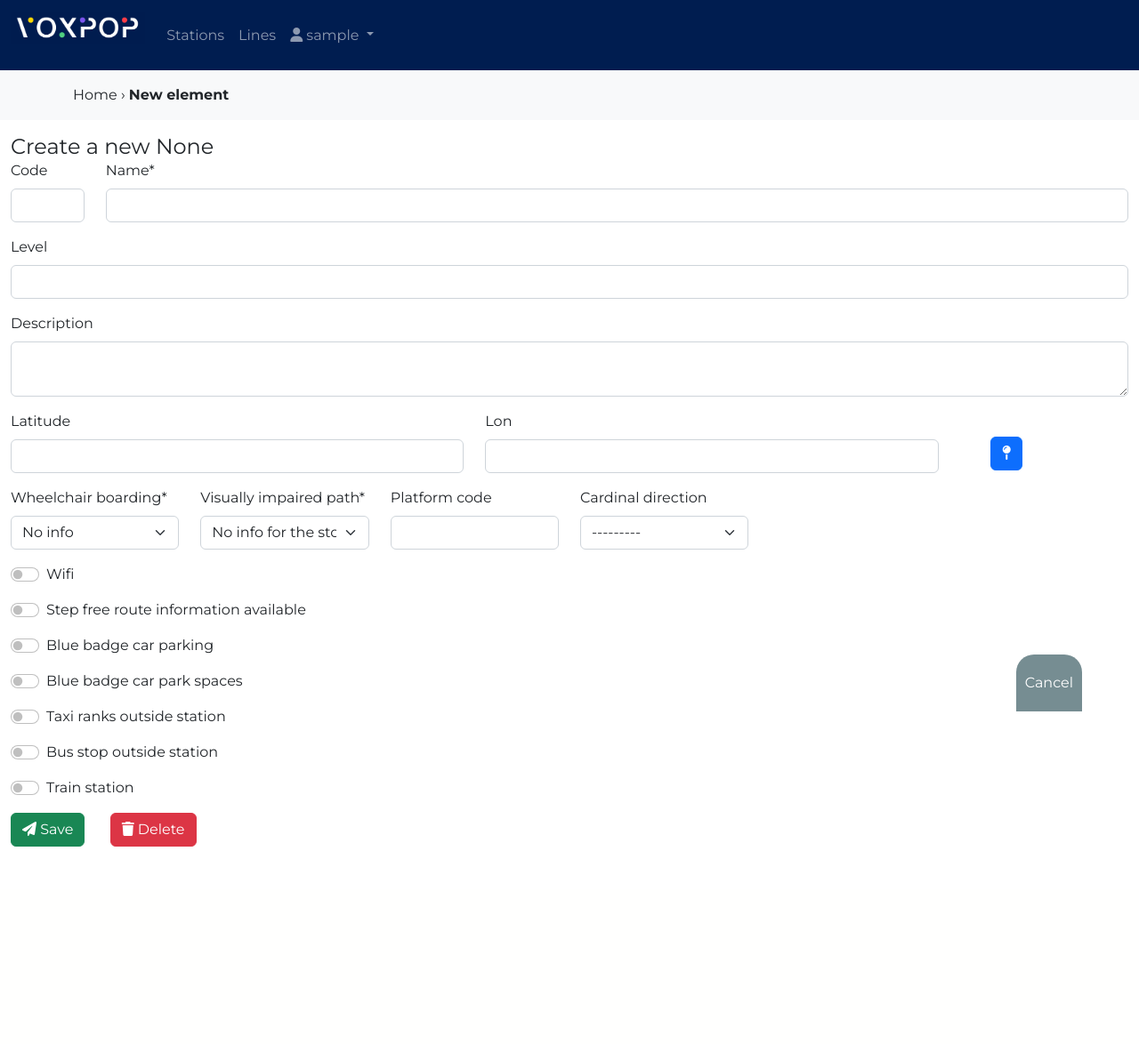
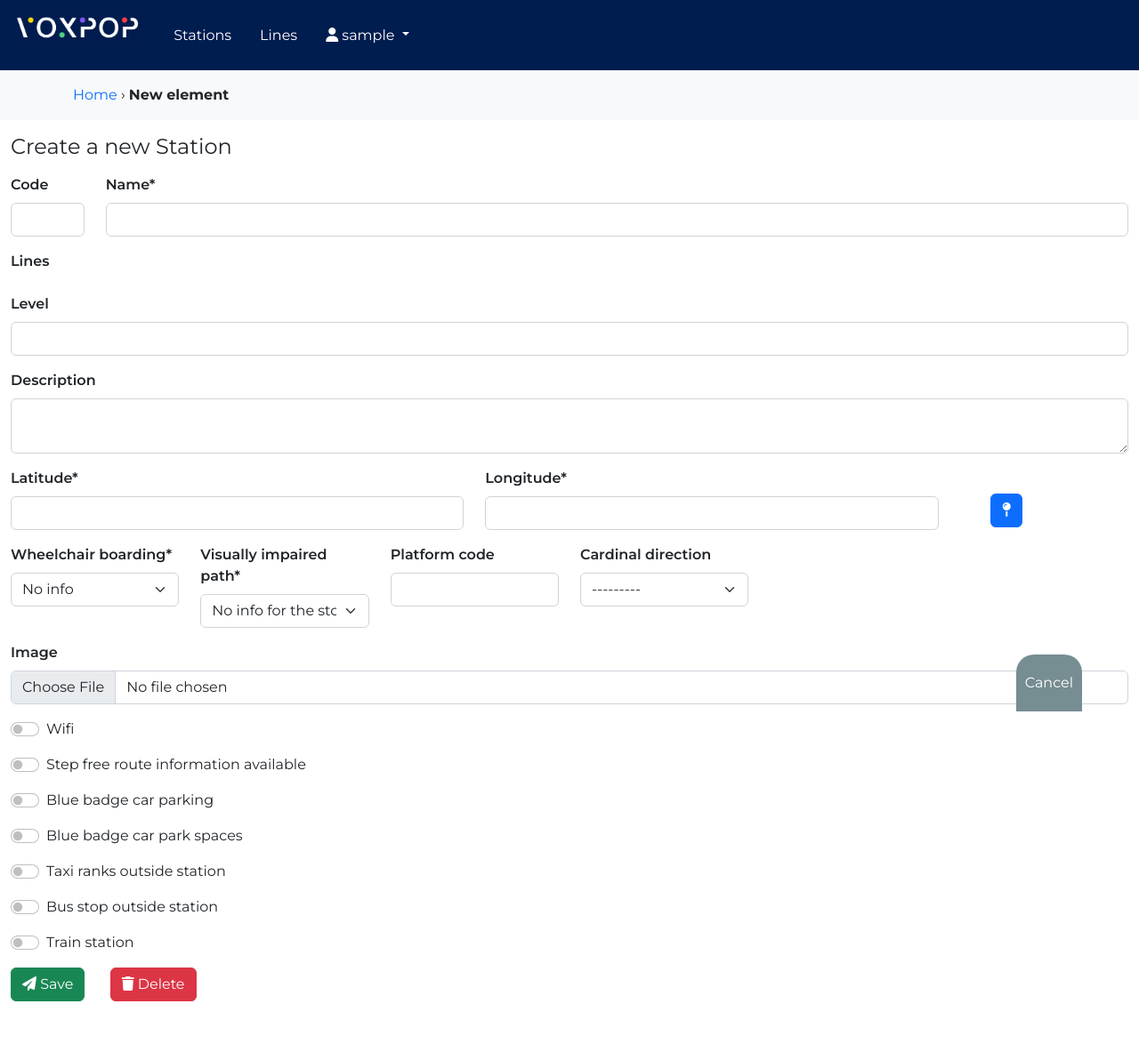
Before and after one commit to infofactory/voxpop, a Django app: page /stops/1/add/ in a window 1280 px wide. Shown: the whole page at 89% size. Before the commit the page ends 952 px from the top, so only its background shows below. Run offline with Django 4.2, Linux system fonts and the light colour scheme; the visitor is signed in with stand-in values (Sample User, id 1); data that the repository does not hold is empty; some libraries are stand-ins or nearby versions.

Commit message:
Modifiche varie

```diff
--- a/src/lisbona/settings/base.py
+++ b/src/lisbona/settings/base.py
@@ -82,9 +82,6 @@ STATICFILES_FINDERS = [
     'django.contrib.staticfiles.finders.AppDirectoriesFinder',
 ]
 
-STATICFILES_DIRS = [
-    os.path.join(PROJECT_DIR, 'static'),
-]
 
 STATIC_ROOT = os.path.join(BASE_DIR, 'static')
 STATIC_URL = '/static/'
--- a/src/lisbona/templates/base.html
+++ b/src/lisbona/templates/base.html
@@ -8,7 +8,7 @@
     <meta http-equiv="X-UA-Compatible" content="ie=edge">
     <link rel="preconnect" href="https://fonts.googleapis.com">
     <link rel="preconnect" href="https://fonts.gstatic.com" crossorigin>
-    <link href="https://fonts.googleapis.com/css2?family=Montserrat:wght@200;400;700&display=swap" rel="stylesheet">
+    <link href="https://fonts.googleapis.com/css2?family=Montserrat:wght@400;600;700&display=swap" rel="stylesheet">
     <link href="https://cdn.jsdelivr.net/npm/bootstrap@5.2.3/dist/css/bootstrap.min.css" rel="stylesheet"
         integrity="sha384-rbsA2VBKQhggwzxH7pPCaAqO46MgnOM80zW1RWuH61DGLwZJEdK2Kadq2F9CUG65" crossorigin="anonymous">
     <link rel=”stylesheet” href="{% static '/stations/css/style.css' %}">
@@ -61,21 +61,26 @@
               </button>
               <div class="collapse navbar-collapse" id="navbarNavDropdown">
                 <ul class="navbar-nav custom-nav">
-                  <li class="nav-item">
+                  <li class="nav-item mx-2">
                     <a class="nav-link" href="{% url 'home' %}">Stations</a>
                   </li>
-                  <li class="nav-item">
+                  <li class="nav-item mx-2">
                     <a class="nav-link" href="{% url 'lines' %}">Lines</a>
                   </li>
-                  <li class="nav-item dropdown">
+                  {% if request.user.is_authenticated %}
+
+                  <li class="nav-item dropdown mx-2">
                     <a class="nav-link dropdown-toggle" href="#" role="button" data-bs-toggle="dropdown" aria-expanded="false">
                         <i class="fa-solid fa-user"></i>
                        {{request.user}}
                     </a>
                     <ul class="dropdown-menu">
-                      <li><a class="dropdown-item" href="{% url 'logout' %}">Logout</a></li>
+                            <li><a class="dropdown-item" href="{% url 'logout' %}">Logout</a></li>
                     </ul>
                   </li>
+                  {% else %}
+                    <li class="nav-item mx-2"><a class="nav-link" href="{% url 'login' %}">Login</a></li>
+                  {% endif %}
                 </ul>
               </div>
             </div>
--- a/src/stations/forms.py
+++ b/src/stations/forms.py
@@ -50,7 +50,7 @@ class StopForm(ModelForm):
                 Column('code', css_class='col-sm-1 col-3'),
                 Column('name', css_class='col-sm-11 col-6')
             ),
-            Field('lines', css_class='form-select'),
+            Field('lines'),
             Row(
                 'level'
             ),
@@ -79,7 +79,10 @@ class StopForm(ModelForm):
                        css_class='col-sm-4 col-md-3 col-lg-2 col-12'),
             ),
             Row(
-                Column('outside_station_unique_id')
+                Column('outside_station_unique_id'),
+            ),
+            Row(
+                Column('image'),
             ),
             Field('wifi', css_class="form-check-input",
                   wrapper_class="form-check form-switch"),
@@ -225,13 +228,13 @@ class LineForm(ModelForm):
             Row(
                 Column('name', 'color')
             ),
-            HTML(
-            '<div class="d-flex align-items-center "><label for="color_pick ">Pick a color</label><div class="" id="defaults"></div> <input class="form-control form-control-color" type="color" id="picker"/> </div>'
-            )
         )
 
     class Meta:
         model = Line
+        widgets = {
+            'color': forms.TextInput(attrs={'type':'color', 'list':'presetColors'})
+        }
         fields = '__all__'
 
 
--- a/src/stations/models.py
+++ b/src/stations/models.py
@@ -35,10 +35,10 @@ class Stop(models.Model):
 
     code = models.CharField(max_length=20, blank=True)
     name = models.CharField(max_length=100)
-    lines = models.ManyToManyField('stations.Line', related_name='stations', blank=True, null=True)
+    lines = models.ManyToManyField('stations.Line', related_name='stations', blank=True)
     desc = models.TextField(verbose_name="Description", blank=True, null=True)
     lat = models.FloatField(verbose_name="Latitude", blank=True, null=True)
-    lon = models.FloatField(blank=True, null=True)
+    lon = models.FloatField(verbose_name="Longitude", blank=True, null=True)
     location_type = models.IntegerField(choices=LOCATION_TYPES, default=1)
     level = models.IntegerField(blank=True, null=True)
     parent_station = models.ForeignKey('self', on_delete=models.CASCADE, null=True, blank=True, related_name="children")
@@ -56,6 +56,7 @@ class Stop(models.Model):
     taxi_ranks_outside_station = models.BooleanField(default=False)
     bus_stop_outside_station = models.BooleanField(default=False)
     train_station = models.BooleanField(default=False)
+    image = models.ImageField(blank=True, upload_to='stops')
 
     def __str__(self) -> str:
         return self.name
@@ -116,6 +117,7 @@ class Lift(models.Model):
     handrail_height = models.FloatField(default=False, help_text='height in centimeters')                       #solo per stair
     steps = models.IntegerField(choices=STEPS, default=0)       #solo per strair e escalator
     lift_notes = models.TextField(blank=True, null=True)
+    image = models.ImageField(blank=True, upload_to='lifts')
 
     def __str__(self) -> str:
         return  self.name
@@ -154,7 +156,7 @@ class Services(models.Model):
 
 class Line(models.Model):
     name = models.CharField(max_length=50)
-    color = models.CharField(max_length=20, help_text='Insert the color code: es. #DF0101', blank=True, null=True)
+    color = models.CharField(max_length=7, blank=True)
 
     def __str__(self) -> str:
         return self.name
--- a/src/stations/static/stations/css/style.css
+++ b/src/stations/static/stations/css/style.css
@@ -1,5 +1,5 @@
 body {
-    font-family: 'Montserrat';
+    font-family: 'Montserrat', sans-serif;
 }
 
 :root{
@@ -32,9 +32,12 @@ img{
     background-color: var(--brand);
 }
 
+.navbar a.nav-link {
+    color: #fff;
+}
+
 a{
     text-decoration: none;
-    color: currentColor;
 }
 
 table{
@@ -53,30 +56,29 @@ thead:first-child{
     color: lightgray;
 }
 
+.form-label {
+    font-weight: 600;
+}
+
 
 
 .add_btn{
     color: var(--brand);
-    width: fit-content;
     padding: 8px 24px;
     border-radius: 999px;
-    display: flex;
-    justify-content: center;
-    align-items: center;
-    gap: 12px;
     text-decoration: none;
     transition: all 300ms ease-out;
+    white-space: nowrap;
 }
 .add_btn_reverse{
     background-color: var(--brand);
     color: whitesmoke;
-    height: 42px;
-    width: 42px;
+    height: 30px;
+    width: 30px;
+    line-height: 30px;
+    text-align: center;
+    display: inline-block;
     border-radius: 50%;
-    display: flex;
-    justify-content: center;
-    align-items: center;
-    gap: 12px;
     text-decoration: none;
     transition: all 300ms ease-out;
     margin-left: 1rem;
--- a/src/stations/templates/stations/edit.html
+++ b/src/stations/templates/stations/edit.html
@@ -5,11 +5,11 @@
 {%block content%}
 
 
-{%if station.pk%}
-<h4 class="py-4">Edit <strong>{{station}}</strong></h4>
-{%else%}
-<h4 class="pt-3">Create a new {{station.get_location_type_display}}</h4>
-{%endif%}
+{% if station.pk %}
+<h4 class="my-3">Edit <strong>{{station}}</strong></h4>
+{% else %}
+<h4 class="my-3">Create a new {{station.get_location_type_display}}</h4>
+{% endif %}
 
 <div class="toolbar d-flex justify-content-center">
     {% if station.parent_station %}
@@ -34,33 +34,22 @@
 </div>
 
 <script>
-    let lat = ''
-    lon = ''
-    accuracy = ''
-    container = document.getElementById('coords')
 
-    function success(pos) {
-        const { coords } = pos
+const field_lat = document.getElementById('id_lat')
+const field_lon = document.getElementById('id_lon')
 
-        const crd = {
-            lat: coords.latitude,
-            lon: coords.longitude,
-            accuracy: coords.accuracy
-        }
+function success(pos) {
+    const auto_fill = (!field_lat.value || !field_lon.value || confirm('Are you sure?'))
+    if (auto_fill) {
+        field_lat.value = pos.coords.latitude
+        field_lon.value = pos.coords.longitude
+    }
+}
 
-        document.getElementById('id_lat').value = pos.coords.latitude
-        document.getElementById('id_lon').value = pos.coords.longitude
 
-        console.log(crd)
-    }
-
-    function error(err) {
-        console.warn(err);
-    }
-
-    document.getElementById('auto-locate').addEventListener('click', () => {
-        navigator.geolocation.getCurrentPosition(success, error)
-    })
+document.getElementById('auto-locate').addEventListener('click', () => {
+    navigator.geolocation.getCurrentPosition(success)
+})
 
 
 </script>
--- a/src/stations/views.py
+++ b/src/stations/views.py
@@ -6,7 +6,6 @@ from .models import *
 
 from django.contrib.auth.decorators import login_required
 
-# Create your views here.
 def index(request):
     stations = Stop.objects.filter(location_type=1)
 
@@ -56,15 +55,16 @@ def station_detail(request, id):
 def station_edit(request, id=None, parent=None):
     from .forms import StopForm
 
+    loc_type = int(request.GET.get('loc_type', 1))
+
     if id:
         station = Stop.objects.get(pk=id)
     elif parent:
-        loc_type = request.GET.get('loc_type')
         station = Stop(parent_station_id=parent, location_type = loc_type)
     else:
-        station = Stop(location_type = request.GET.get('loc_type', 1))
+        station = Stop(location_type = loc_type)
 
-    form = StopForm(request.POST or None, instance=station)
+    form = StopForm(request.POST or None, request.FILES or None, instance=station)
 
 
     if request.method == 'POST':
@@ -104,9 +104,9 @@ def lift_edit(request, id=None, parent=None):
         lift_type = int(request.GET.get('type'))
         lift = Lift(stop_id_id=parent, type = lift_type)
     else:
-        lift = None
+        lift = Lift()
 
-    form = LiftForm(request.POST or None, instance=lift)
+    form = LiftForm(request.POST or None, request.FILES or None, instance=lift)
 
     if request.POST:
         if 'delete' in request.POST:
@@ -115,7 +115,7 @@ def lift_edit(request, id=None, parent=None):
             return redirect(reverse('station_detail', args=[parent]))
         if form.is_valid():
             lift = form.save()
-            return redirect(reverse('station_detail', args=[parent]))
+            return redirect(reverse('station_detail', kwargs={'id':lift.stop_id_id}))
 
     context={'form':form, 'lift': lift}
     return render(request, 'lifts/edit.html',context)
```
Also changed, not shown: other parts of src/stations/static/stations/css/style.css (+0 -49 lines), src/stations/templates/stations/details.html (+50 -56 lines), src/stations/templates/stations/lines/edit.html (+6 -30 lines), src/stations/templates/stations/stations.html (+13 -14 lines).
